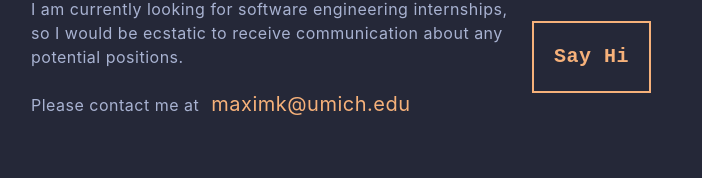
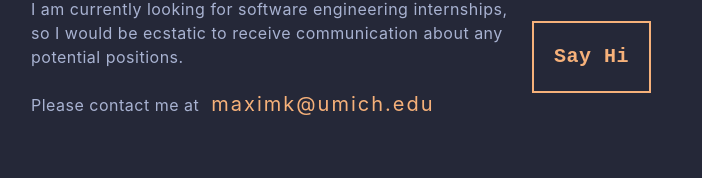
Before and after one commit to Maxim12313/portfolio, a Next.js app: page / in a window 1280 px wide. Shown: the part 2945-3123 px from the top of the page, without its empty margins (289-991 px from the left). Built offline with nearby package versions, Linux system fonts and the light colour scheme.

Commit message:
small tweaks

```diff
--- a/app/components/Contact.js
+++ b/app/components/Contact.js
@@ -12,7 +12,8 @@ export default function Contact() {
           <br /><br />
           Please contact me at
           <a
-            className="text-color4 text-[20px] p-3 duration-200 hover:text-[24px]"
+            className="text-color4 text-[20px] p-3 duration-200 hover:text-[24px]
+                       tracking-widest"
             href="mailto:maximk@umich.edu"
             target="_blank"
           >
```
